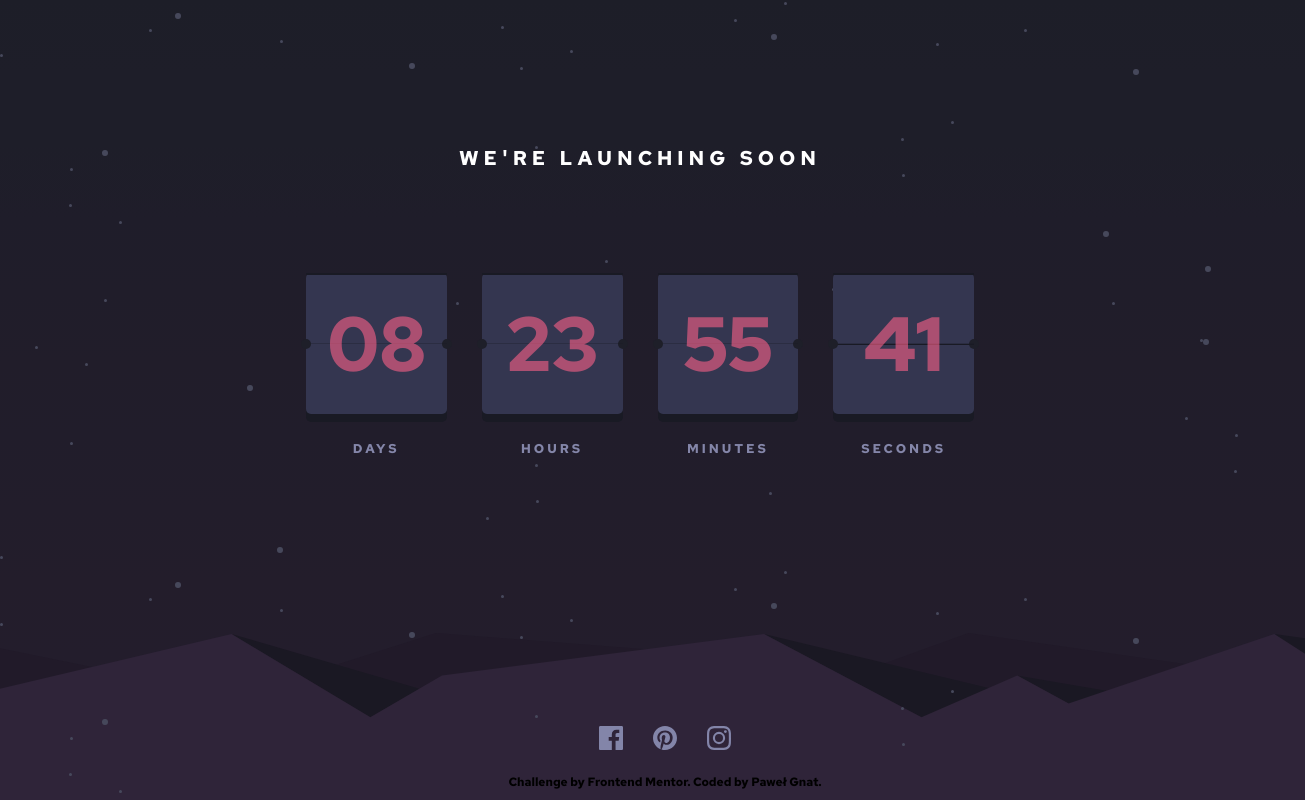
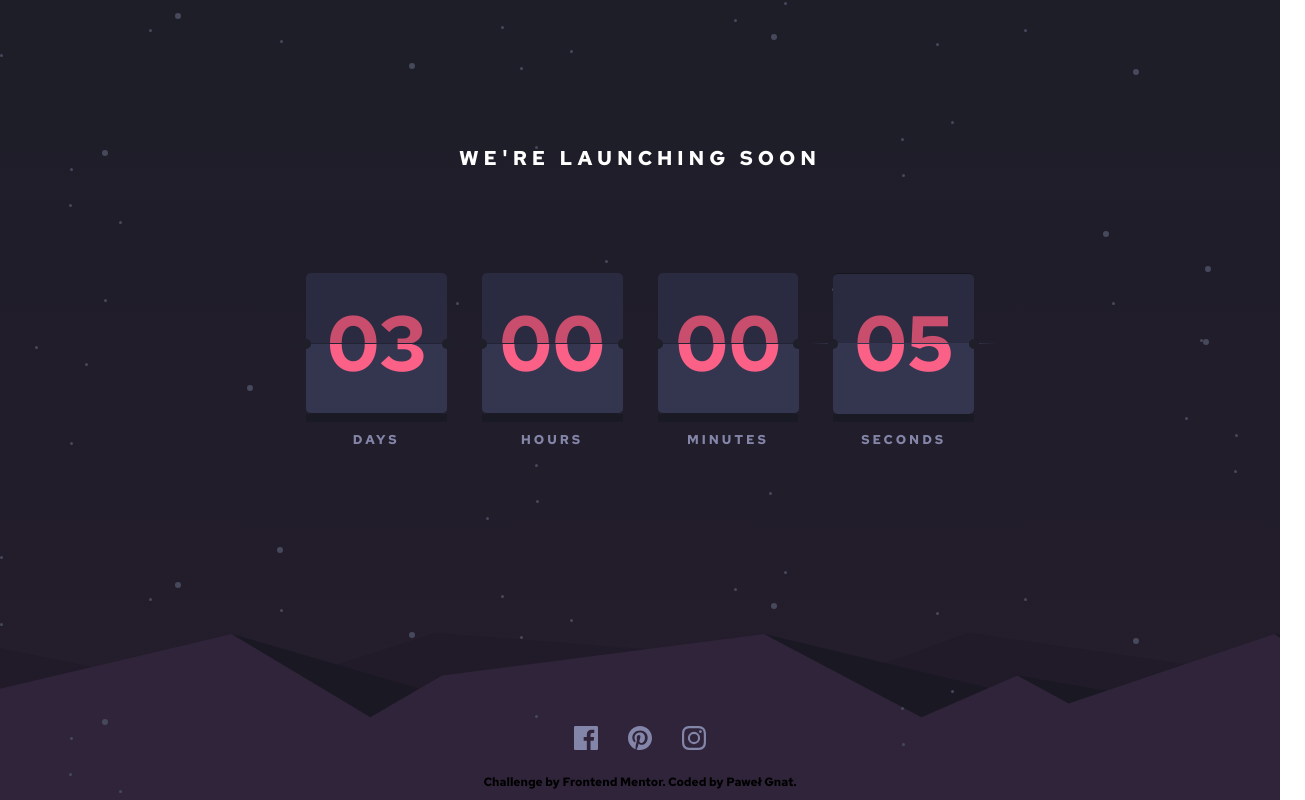
Before and after one commit to Pawel-Gnat/Frontend-Mentor-Launch-countdown-timer, a plain HTML site: page index.html in a window 1280 px wide. Shown: the whole page, 1305 px wide, since content can reach past the window. Drawn offline with Linux system fonts and the light colour scheme.

Commit message:
counter logic

```diff
--- a/index.html
+++ b/index.html
@@ -18,24 +18,47 @@
 		<h1 class="heading">we're launching soon</h1>
 		<div class="countdown-timer">
 			<div class="countdown-timer__timer-container">
-				<div class="countdown-timer__upperbox"></div>
-				<p class="countdown-timer__number">08</p>
+				<div class="countdown-timer__upperbox">
+					<div class="card-top"></div>
+					<div class="card-top-flip"></div>
+				</div>
+				<div class="countdown-timer__lowerbox">
+					<div class="card-bottom"></div>
+					<div class="card-bottom-flip"></div>
+				</div>
 				<p class="countdown-timer__text">days</p>
 			</div>
 			<div class="countdown-timer__timer-container">
-				<div class="countdown-timer__upperbox"></div>
-				<p class="countdown-timer__number">23</p>
+				<div class="countdown-timer__upperbox">
+					<div class="card-top"></div>
+					<div class="card-top-flip"></div>
+				</div>
+				<div class="countdown-timer__lowerbox">
+					<div class="card-bottom"></div>
+					<div class="card-bottom-flip"></div>
+				</div>
 				<p class="countdown-timer__text">hours</p>
 			</div>
 			<div class="countdown-timer__timer-container">
-				<div class="countdown-timer__upperbox"></div>
-				<p class="countdown-timer__number">55</p>
+				<div class="countdown-timer__upperbox">
+					<div class="card-top"></div>
+					<div class="card-top-flip"></div>
+				</div>
+				<div class="countdown-timer__lowerbox">
+					<div class="card-bottom"></div>
+					<div class="card-bottom-flip"></div>
+				</div>
 				<p class="countdown-timer__text">minutes</p>
 			</div>
 			<div class="countdown-timer__timer-container">
-				<div class="countdown-timer__upperbox"></div>
-				<div class="countdown-timer__lowerbox"></div>
-				<p class="countdown-timer__number">41</p>
+				<div class="countdown-timer__upperbox">
+					<div class="card-top"></div>
+					<div class="card-top-flip"></div>
+				</div>
+				<div class="countdown-timer__lowerbox">
+					<div class="card-bottom"></div>
+					<div class="card-bottom-flip"></div>
+				</div>
 				<p class="countdown-timer__text">seconds</p>
 			</div>
 		</div>
--- a/js/main.js
+++ b/js/main.js
@@ -0,0 +1,48 @@
+const [daysCard, hoursCard, minutesCard, secondsCard] = document.querySelectorAll('.countdown-timer__timer-container')
+
+const counter = {
+	days: 3,
+	hours: 0,
+	minutes: 0,
+	seconds: 9,
+}
+
+const countdown = new Date()
+
+countdown.setHours(countdown.getHours() + counter.days * 24)
+countdown.setHours(countdown.getHours() + counter.hours)
+countdown.setMinutes(countdown.getMinutes() + counter.minutes)
+countdown.setSeconds(countdown.getSeconds() + counter.seconds)
+
+setInterval(() => {
+	let currentDate = new Date()
+	let remainingTime = Math.ceil((countdown - currentDate) / 1000)
+
+	if (remainingTime < 0) return
+
+	flipAllCards(remainingTime)
+}, 1000)
+
+function flipAllCards(time) {
+	flipCard(daysCard, Math.floor(time / (3600 * 24)))
+	flipCard(hoursCard, Math.floor(time / 3600) % 24)
+	flipCard(minutesCard, Math.floor(time / 60) % 60)
+	flipCard(secondsCard, time % 60)
+}
+
+function flipCard(card, value) {
+	let currentValue = card.querySelector('.card-top').textContent
+	value = value.toString().padStart(2, '0')
+
+	card.querySelector('.card-top-flip').textContent = currentValue
+	card.querySelector('.card-top').textContent = value
+	card.querySelector('.card-bottom-flip').textContent = value
+	card.querySelector('.card-bottom').textContent = currentValue
+
+	if (value === currentValue) return
+
+	card.classList.remove('animation')
+	setTimeout(() => {
+		card.classList.add('animation')
+	}, 300)
+}
--- a/sass/style.scss
+++ b/sass/style.scss
@@ -68,61 +68,33 @@ body::before {
 	padding-top: clamp(5.5rem, 8vw, 11rem);
 
 	&__timer-container {
+		font-size: clamp(3.2rem, 6vw, 8rem);
+		line-height: 0;
 		position: relative;
 		min-height: clamp(7rem, 11vw, 15rem);
 		aspect-ratio: 1/1;
+		box-shadow: 0px 8px 0px 0px $very-dark-mostly-black-blue;
+		color: $soft-red;
+	}
+
+	&__upperbox,
+	&__lowerbox {
+		position: relative;
+		height: 50%;
+		width: 100%;
 		border-radius: 0.5rem;
 		background-color: $dark-desaturated-blue;
-		box-shadow: 0px 8px 0px 0px $very-dark-mostly-black-blue;
-		perspective: 800px;
+		perspective: 30rem;
 	}
 
-	/////////////////////////
-
 	&__upperbox {
-		position: absolute;
-		height: 50%;
-		width: 100%;
-		// border-top: 2px solid $very-dark-mostly-black-blue;
 		border-bottom: 1px solid rgba($very-dark-mostly-black-blue, 0.3);
-		// background-color: rgba($very-dark-blue, 0.3);
-		// background-color: red;
-		// overflow: hidden;
-
-		// height: 20px;
-		// width: 30px;
-
-		transform-origin: center bottom;
-
-		perspective-origin: bottom right;
-		// perspective: 1000px;
-		// transform: rotateX(-50deg);
-
-		// animation: upperFlip 1s infinite;
+		filter: brightness(80%);
+		perspective-origin: bottom;
 	}
 
 	&__lowerbox {
-		position: absolute;
-		top: 50%;
-		height: 50%;
-		width: 100%;
-
-		border-top: 1px solid $very-dark-mostly-black-blue;
-		// transform-origin: bottom;
-		// overflow: hidden;
-		// animation: upperFlip 1s 1.5s infinite;
-	}
-
-	/////////////////////////
-
-	&__number {
-		font-size: clamp(3.2rem, 6vw, 8rem);
-		position: relative;
-		line-height: 100%;
-		top: 50%;
-		translate: 0 -50%;
-		color: $soft-red;
-		opacity: 0.6;
+		transform-origin: top;
 	}
 
 	&__text {
@@ -130,31 +102,53 @@ body::before {
 		letter-spacing: 3px;
 		text-transform: uppercase;
 		position: relative;
-		top: clamp(5rem, 7vw, 10rem);
+		top: clamp(2rem, 2vw, 3rem);
 		width: 100%;
 		color: $grayish-blue;
 	}
 }
 
-////////////////////////////////
+.card-top,
+.card-top-flip {
+	display: flex;
+	align-items: end;
+	justify-content: center;
+}
 
-.countdown-timer__upperbox::before {
-	content: '';
+.card-bottom,
+.card-bottom-flip {
+	display: flex;
+	align-items: start;
+	justify-content: center;
+}
+
+.card-top,
+.card-bottom {
+	height: 100%;
+	overflow: hidden;
+}
+
+.card-top-flip,
+.card-bottom-flip {
 	position: absolute;
 	inset: 0;
-	height: 100%;
-	border-top: 2px solid $very-dark-mostly-black-blue;
-	// background-color: rgba($very-dark-blue, 0.3);
-	// transform-origin: center bottom;
-
-	// perspective: 1000px;
-	// transform: rotateX(-50deg);
-
-	// animation: upperFlip 1s infinite;
-	// animation: upperFlip 2s forwards;
+	width: 100%;
+	border-radius: 0.5rem;
+	overflow: hidden;
 }
 
-/////////////////////////////
+.card-top-flip {
+	transform-origin: bottom;
+	border-top: 1px solid $very-dark-mostly-black-blue;
+	background-color: $dark-desaturated-blue;
+}
+
+.card-bottom-flip {
+	transform-origin: top;
+	rotate: x 86deg;
+	border-bottom: 1px solid $very-dark-mostly-black-blue;
+	background-color: $dark-desaturated-blue;
+}
 
 .countdown-timer__timer-container::after,
 .countdown-timer__timer-container::before {
@@ -170,16 +164,19 @@ body::before {
 .countdown-timer__timer-container::after {
 	left: 0;
 	translate: -50% -50%;
+	z-index: 1;
 }
 
 .countdown-timer__timer-container::before {
 	right: 0;
 	translate: 50% -50%;
+	z-index: 1;
 }
 
 .footer {
 	position: absolute;
 	width: 100%;
+	left: 0;
 	bottom: 1rem;
 
 	&__media {
@@ -197,7 +194,16 @@ body::before {
 
 	&__author {
 		font-size: 1.2rem;
+		margin: 0 auto;
 	}
+}
+
+.animation .card-top-flip {
+	animation: topFlip 0.3s ease-in forwards;
+}
+
+.animation .card-bottom-flip {
+	animation: bottomFlip 0.3s ease-out 0.3s forwards;
 }
 
 @keyframes fallDown {
@@ -209,12 +215,33 @@ body::before {
 	}
 }
 
-@keyframes upperFlip {
+@keyframes topFlip {
 	from {
-		transform: 0;
+		rotate: x 0deg;
 	}
 	to {
-		transform: rotateX(-180deg);
+		rotate: x -90deg;
+	}
+}
+
+@keyframes bottomFlip {
+	from {
+		rotate: x 90deg;
+	}
+	to {
+		rotate: x 0deg;
+	}
+}
+
+@media (min-width: 900px) {
+	.card-bottom-flip {
+		rotate: x 85deg;
+	}
+}
+
+@media (min-width: 1100px) {
+	.card-bottom-flip {
+		rotate: x 84deg;
 	}
 }
 
@@ -222,4 +249,8 @@ body::before {
 	body {
 		background-size: contain;
 	}
+
+	.card-bottom-flip {
+		rotate: x 83deg;
+	}
 }
```
Also changed, not shown: css/style.css, 1 other file.
